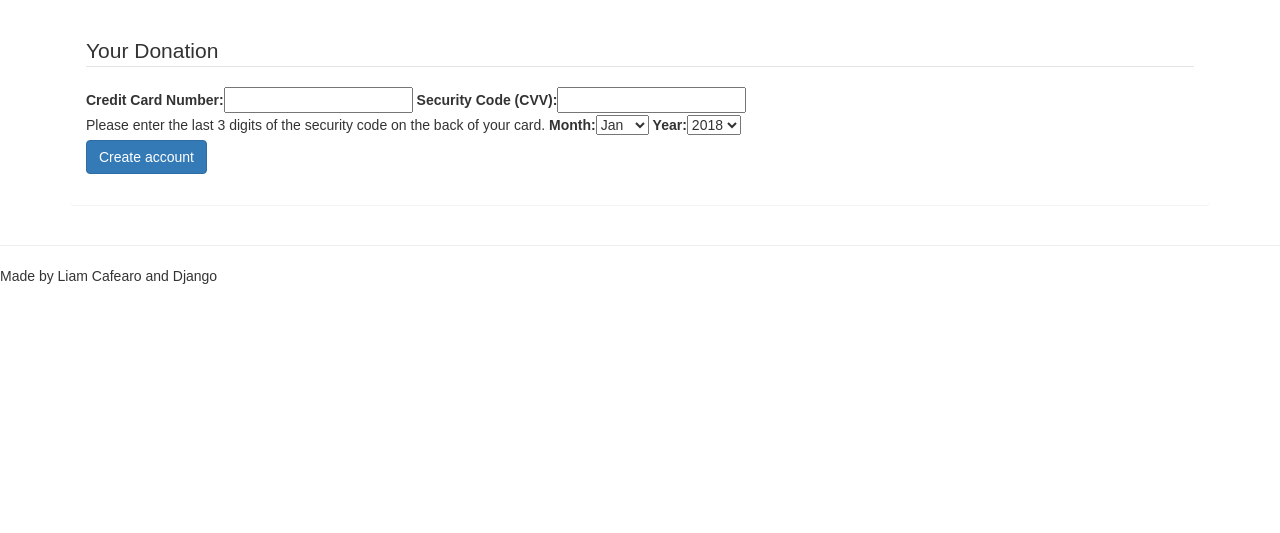
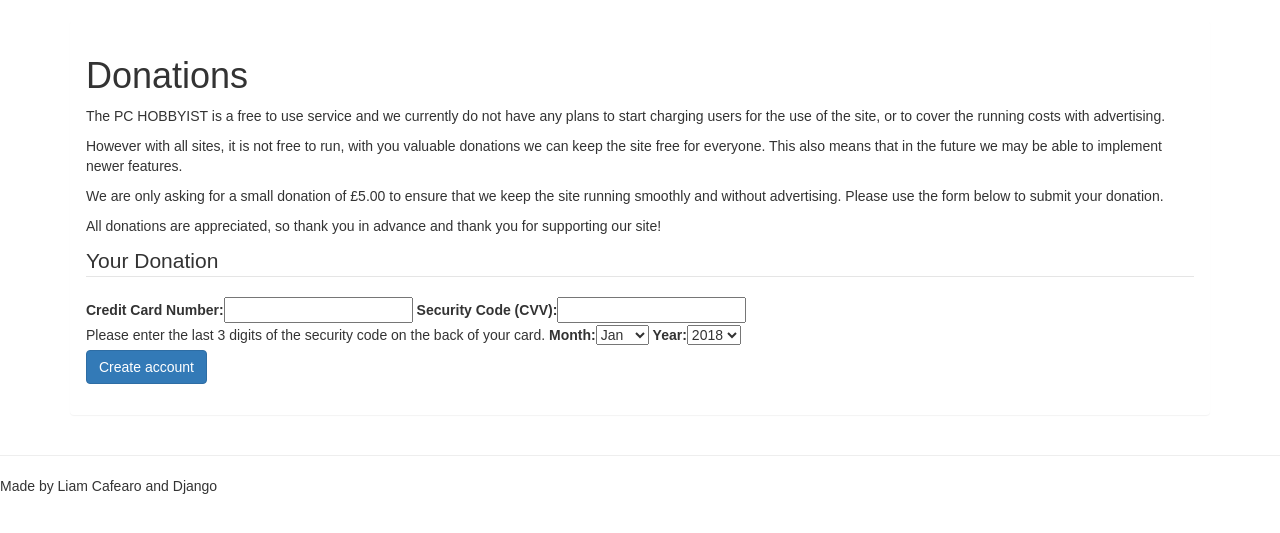
Before and after one commit to liam-cafearo/the_pc_hobbyist, a Django app: page /donations/ in a window 1280 px wide. Shown: the part 52-585 px from the top of the page. Run offline with Django 3.2, Linux system fonts and the light colour scheme; a user stored in the database is signed in; some libraries are stand-ins or nearby versions.

Commit message:
fleshed out donation form

```diff
--- a/donations/templates/donationForm.html
+++ b/donations/templates/donationForm.html
@@ -6,13 +6,43 @@
 <script src="https://js.stripe.com/v2/" type="text/javascript"></script>
 <script type="text/javascript">
     //<![CDATA[
-        Stripe.publishablekey = '{{ publishable }}';
+    Stripe.publishablekey = '{{ publishable }}';
     //]]
 </script>
 <script type="text/javascript" src="{% static 'js/stripe.js' %}"></script>
 {% endblock %}
 
 {% block content %}
+<div>
+    <div class="container">
+        <div class="row">
+            <h1>Donations</h1>
+        </div>
+    </div>
+</div>
+<div class="row">
+    <div class="col-md-12">
+        <p>
+            The PC HOBBYIST is a free to use service and we currently
+            do not have any plans to start charging users for the use of the
+            site, or to cover the running costs with advertising.
+        </p>
+        <p>
+            However with all sites, it is not free to run, with you valuable
+            donations we can keep the site free for everyone. This also means
+            that in the future we may be able to implement newer features.
+        </p>
+        <p>
+            We are only asking for a small donation of £5.00 to ensure that we
+            keep the site running smoothly and without advertising. Please use
+            the form below to submit your donation.
+        </p>
+        <p>
+            All donations are appreciated, so thank you in advance and thank you
+            for supporting our site!
+        </p>
+    </div>
+</div>
 <form role="form" method="post" id="donation-form" action="{% url 'register' %}">
     <div id="credit-card-errors" style="display:none">
         <div class="alert-message block-message error" id="stripe-error-message"></div>
```
Also changed, not shown: db.sqlite3.
